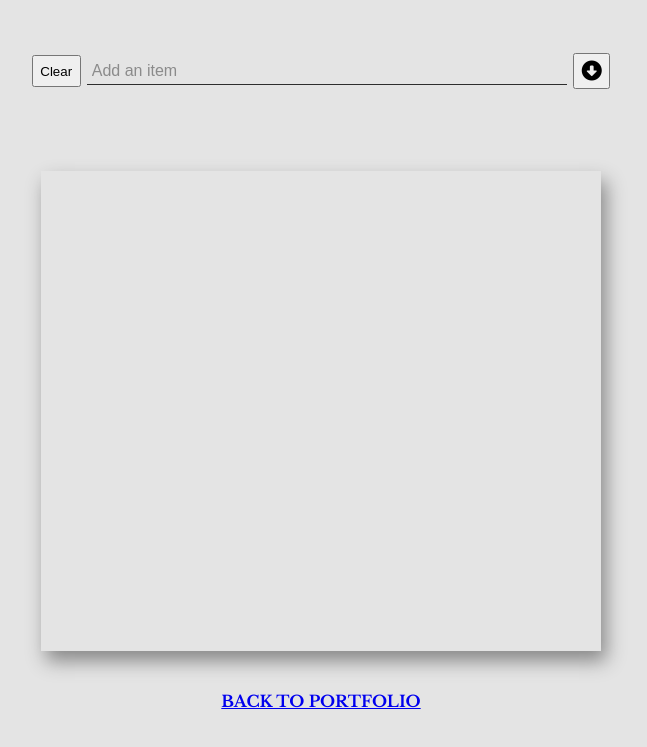
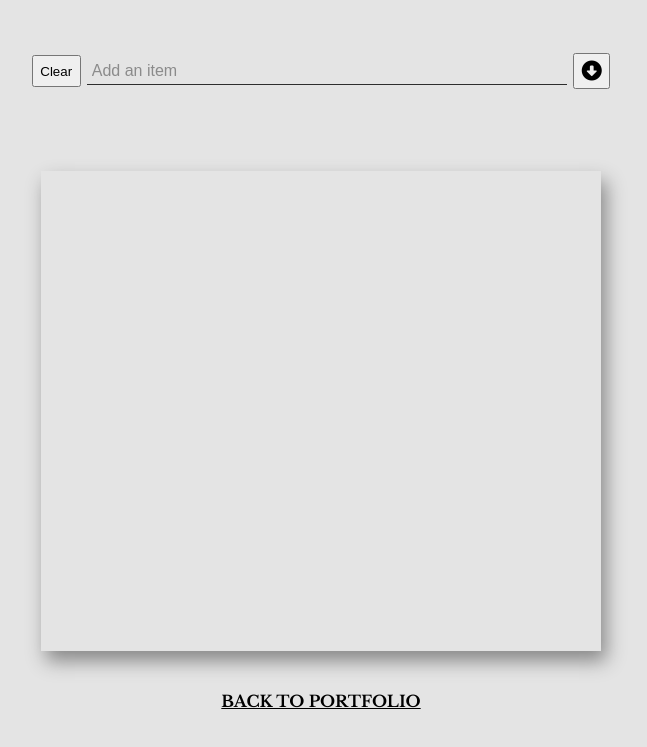
Before and after one commit to GenaAiv/to-do, a website built with webpack: page src/index.html in a window 1280 px wide. Shown: the part 125-872 px from the top of the page, without its empty margins (319-966 px from the left). Built offline with nearby package versions, Linux system fonts and the light colour scheme.

Commit message:
Update todo.css

```diff
--- a/src/todo.css
+++ b/src/todo.css
@@ -144,7 +144,7 @@ i:hover {
 	cursor: pointer;
 	border: none;
 	background: transparent;
-	color: 'black' !important;
+	color: black !important;
 	font-weight: 100;
 	padding: 20px;
 	margin: 20px;
```
